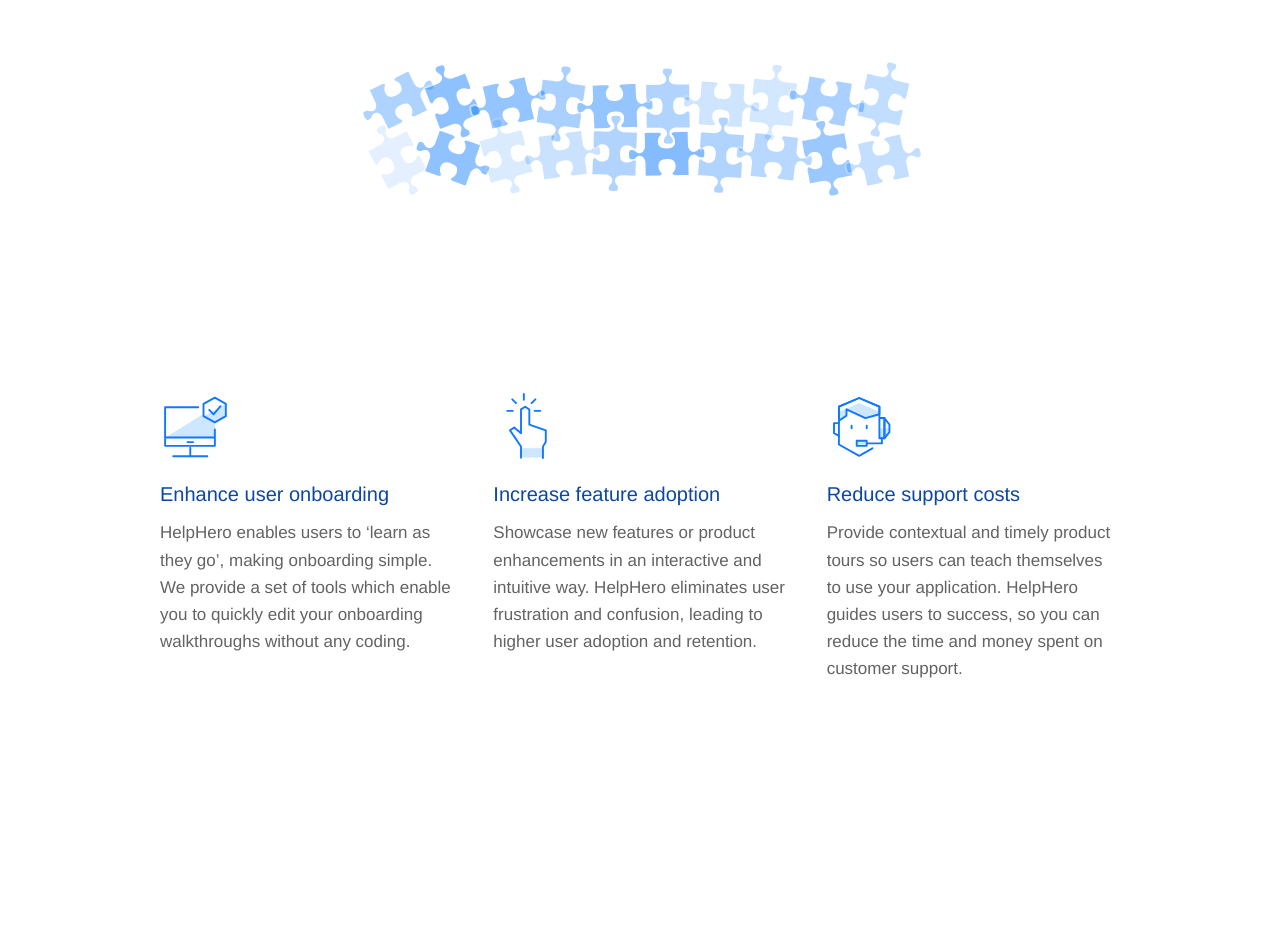
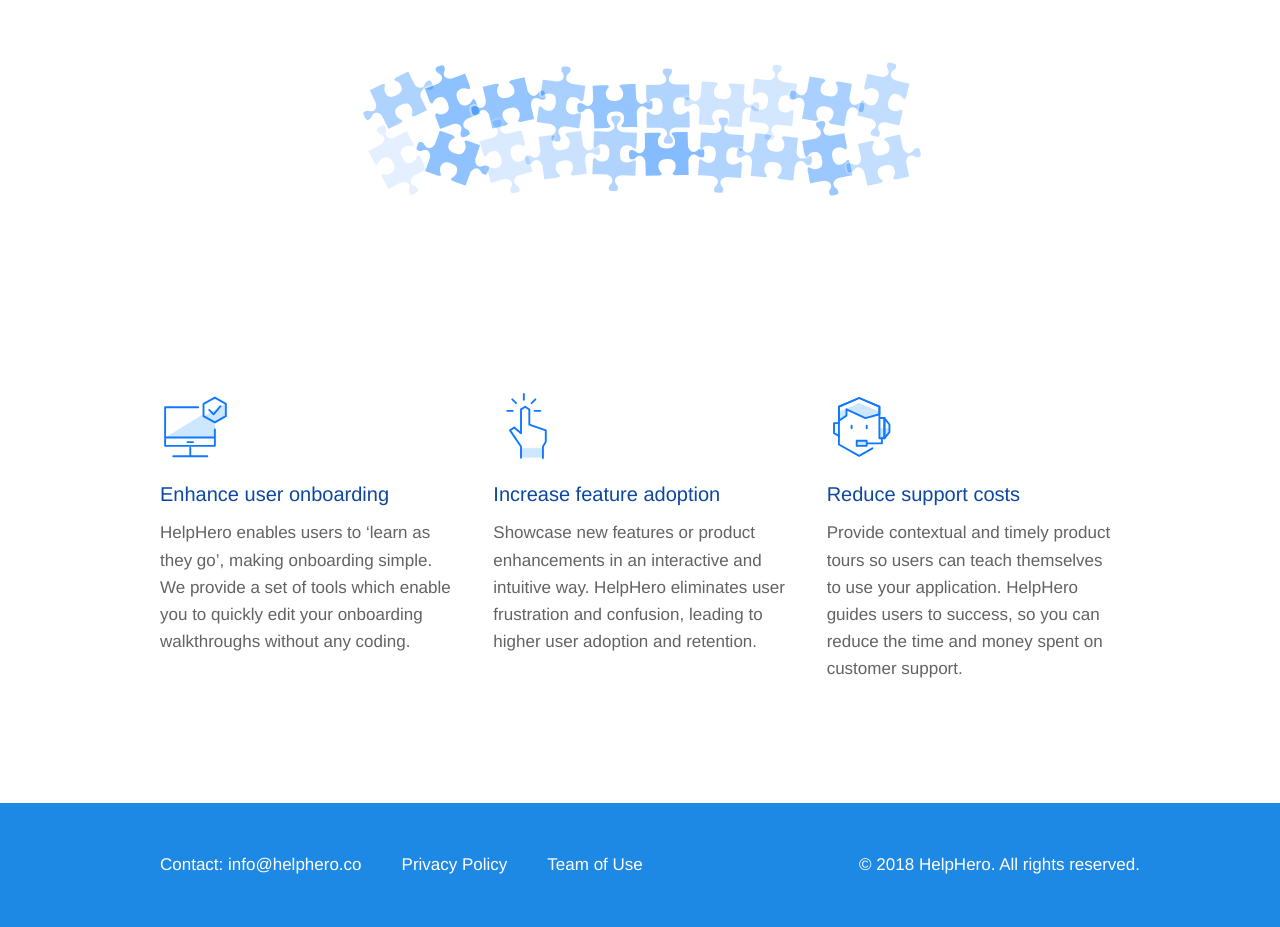
Before and after one commit to daigocy/svg-animation, a website: page index.html in a window 1280 px wide. Shown: the part 1298-2225 px from the top of the page. Before the commit the page ends 2101 px from the top, so only its background shows below. Drawn offline with Linux system fonts and the light colour scheme.

Commit message:
添加footer

```diff
--- a/index.html
+++ b/index.html
@@ -259,6 +259,14 @@
       </div>
     </div>
   </div>
+  <footer class="block-1">
+    <div class="content footer">
+      <a href="##" class="btn btn-primary">Contact: info@helphero.co</a>
+      <a href="##" class="btn btn-primary">Privacy Policy</a>
+      <a href="##" class="btn btn-primary">Team of Use</a>
+      <span class="right">© 2018 HelpHero. All rights reserved.</span>
+    </div>
+  </footer>
   <script src="static/js/jquery-3.3.1.min.js"></script>
   <script src="static/js/bootstrap.min.js"></script>
   <script src="static/js/snap.svg-min.js"></script>
--- a/less/main.less
+++ b/less/main.less
@@ -31,6 +31,13 @@
         max-width: 1040px;
         display: flex;
         flex-flow: row nowrap;
+        &.footer {
+            padding: 40px 20px;
+            color: #fff;
+            font-size: 17px;
+            align-items: center;
+            line-height: 1.5;
+        }
     }
     .content.banner {
         background-color: transparent;
```
Also changed, not shown: static/css/main.css.
